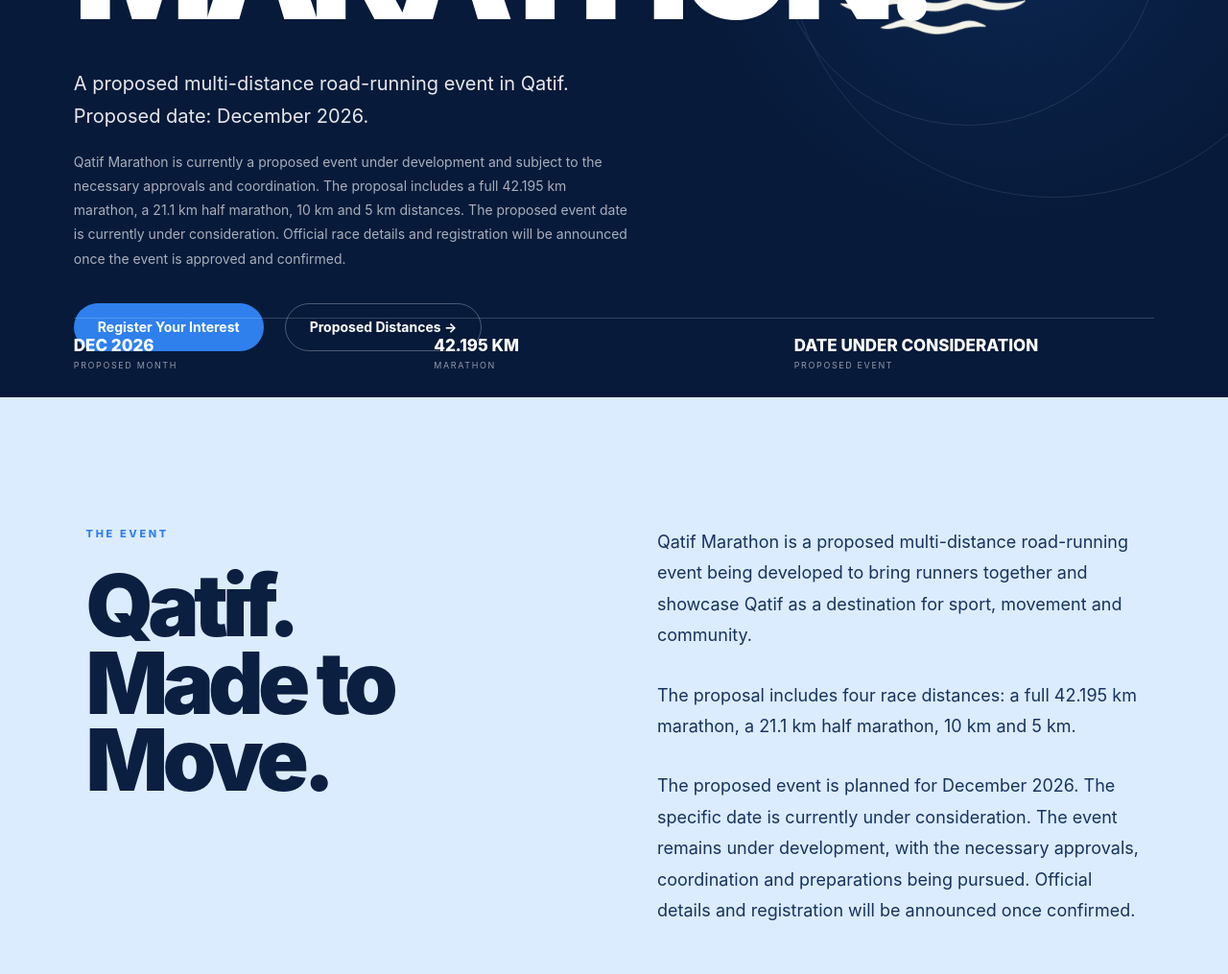
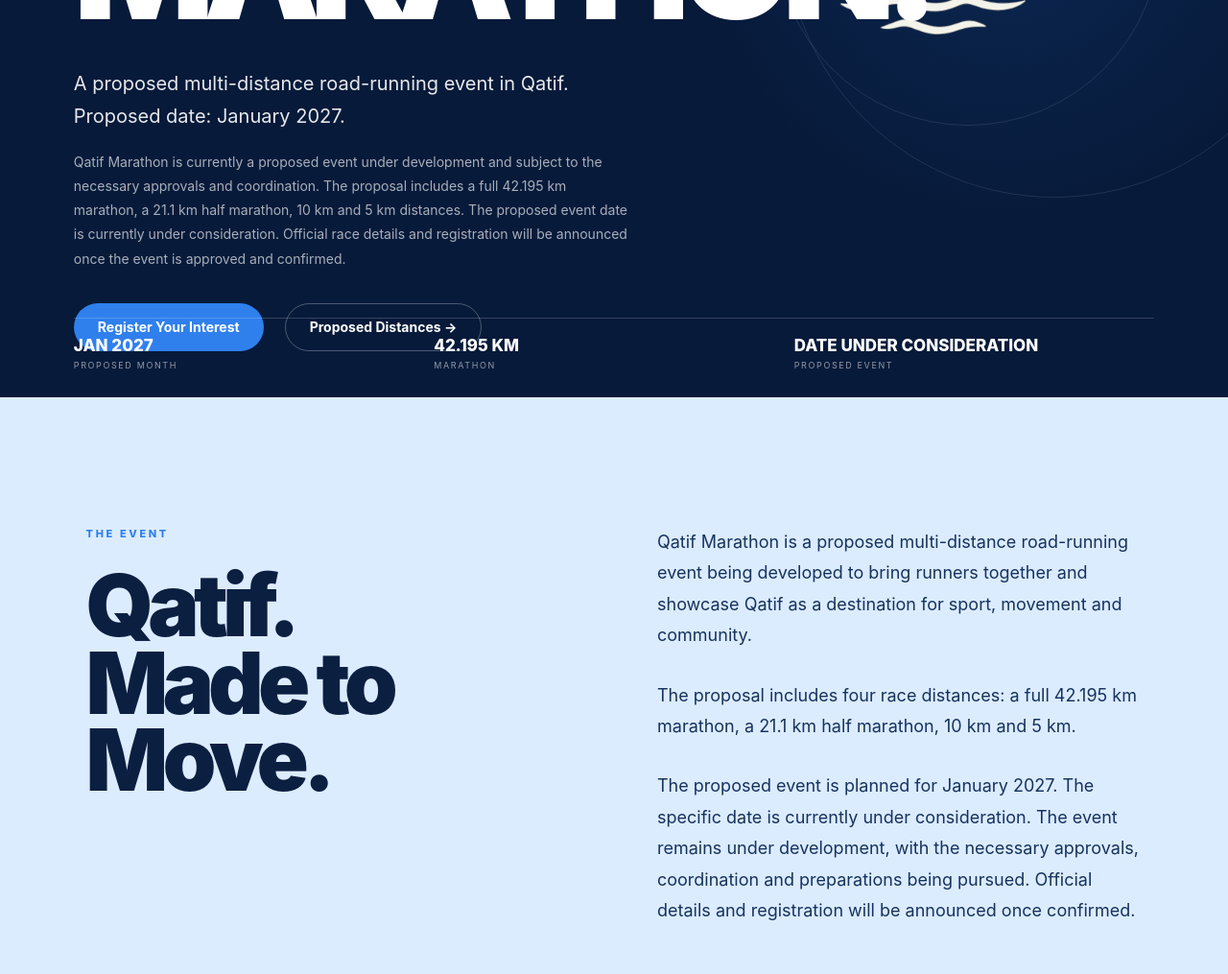
Before and after one commit to farajay96/qatif-marathon-website, a React (Vite) app: page / in a window 1280 px wide. Shown: the part 436-1451 px from the top of the page at 96% size. Built offline with nearby package versions, Linux system fonts and the light colour scheme.

Commit message:
Update proposed event date to January 2027

```diff
--- a/src/App.jsx
+++ b/src/App.jsx
@@ -1,3 +1,4 @@
+
 import './App.css'
 
 function App() {
@@ -87,7 +88,7 @@ function App() {
           <p className="hero-text">
             A proposed multi-distance road-running event in Qatif.
             <br />
-            Proposed date: December 2026.
+            Proposed date: January 2027.
           </p>
 
           <p className="hero-status">
@@ -141,7 +142,7 @@ function App() {
           <div>
 
             <strong>
-              DEC 2026
+              JAN 2027
             </strong>
 
             <span>
@@ -215,7 +216,7 @@ function App() {
           </p>
 
           <p>
-            The proposed event is planned for December 2026.
+            The proposed event is planned for January 2027.
             The specific date is currently under consideration.
             The event remains under development, with the
             necessary approvals, coordination and preparations
@@ -451,7 +452,7 @@ function App() {
           />
 
           <p>
-            Qatif Marathon 2026
+            Qatif Marathon 2027
           </p>
 
         </div>
@@ -476,7 +477,7 @@ function App() {
         <div className="footer-right">
 
           <p>
-            December 2026
+            January 2027
           </p>
 
           <p>
```
